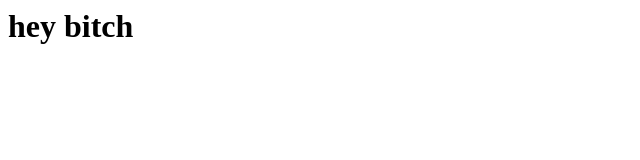
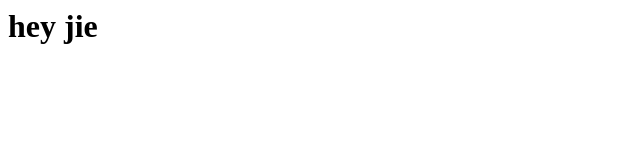
Before and after one commit to lulu891013/FinTech, a plain HTML site: page index.html in a window 1280 px wide. Shown: the whole page, without its empty margins (0-640 px from the left). Drawn offline with Linux system fonts and the light colour scheme.

Commit message:
Update index.html

```diff
--- a/index.html
+++ b/index.html
@@ -1 +1 @@
-<h1>hey bitch</h1>
+<h1>hey jie</h1>
```
